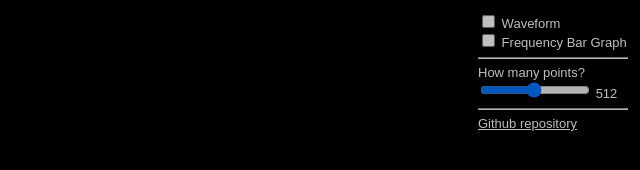
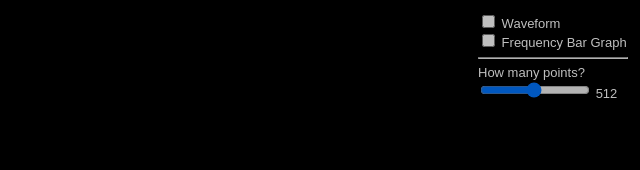
Before and after one commit to dharFr/the-way-we-move, a website built with webpack: page index.html in a window 1280 px wide. Shown: the whole page, without its empty margins (640-1280 px from the left). Built offline with nearby package versions, Linux system fonts and the light colour scheme; no server answers; what wcag-contrast would draw is missing.

Commit message:
Who needs a github link - cursor:pointer is more important

```diff
--- a/index.html
+++ b/index.html
@@ -24,8 +24,6 @@
         min="16" max="1024" value="512"/>
       <output name="numPoints" id="numPoints">512</output>
     </label>
-    <hr>
-    <a href="https://github.com/dharFr/the-way-we-move">Github repository</a>
   </div>
   <script src="dist/bundle.js"></script>
 </body>
--- a/styles.css
+++ b/styles.css
@@ -12,6 +12,7 @@ canvas {
   border: none;
   margin: 0;
   padding: 0;
+  cursor: pointer;
 }
 
 .control-panel {
```
Also changed, not shown: 1 other file.
